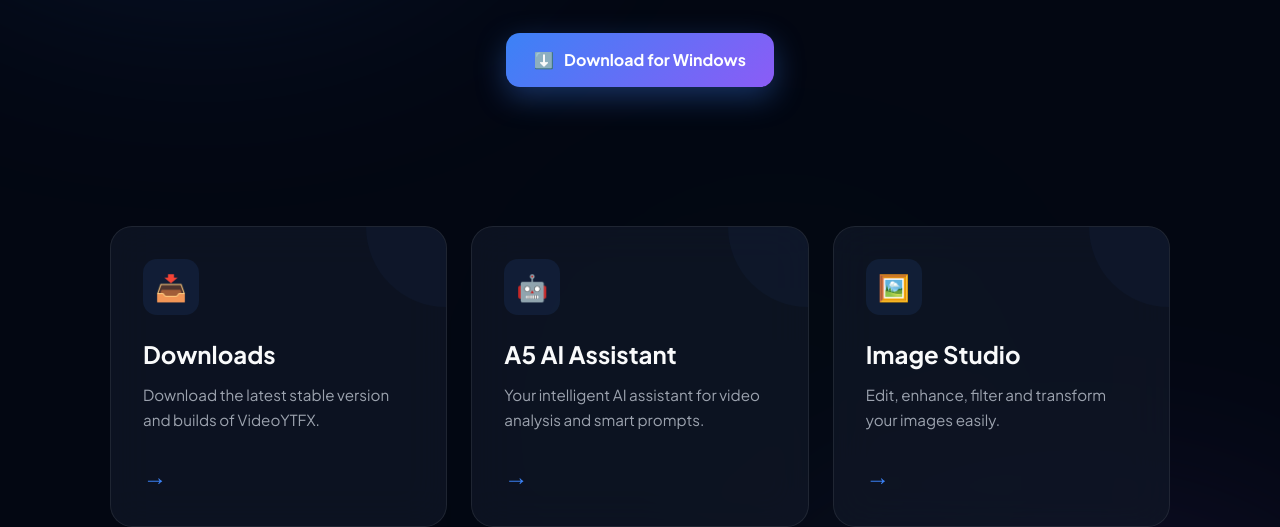
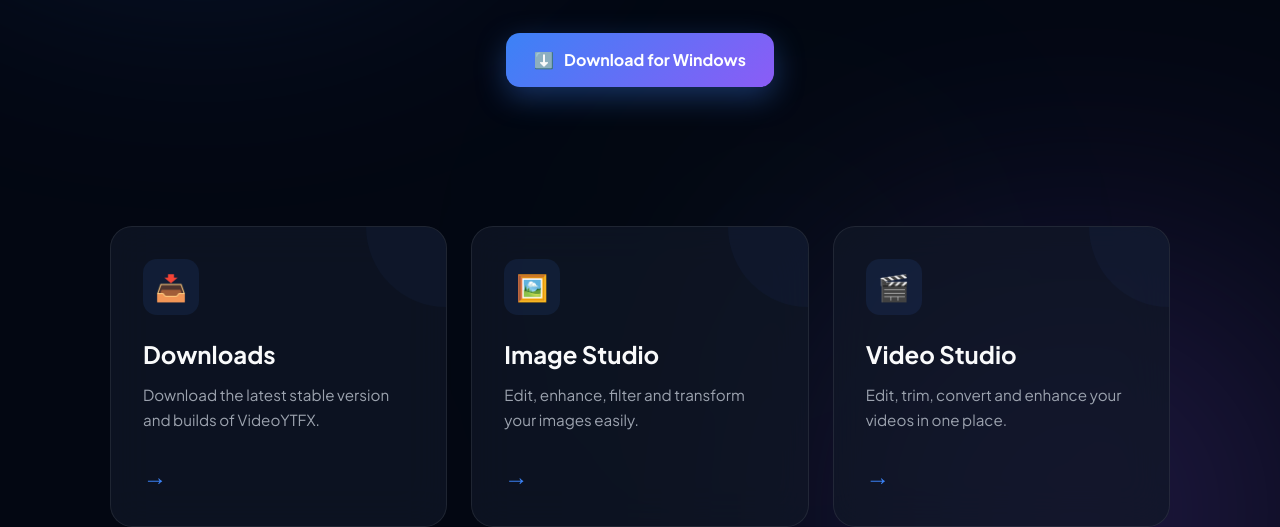
Before and after one commit to mohammed100ried-blip/VideoYTFX, a plain HTML site: page index.html in a window 1280 px wide. Shown: the part 433-960 px from the top of the page. Drawn offline with Linux system fonts and the light colour scheme.

Commit message:
Update index.html

```diff
--- a/index.html
+++ b/index.html
@@ -5,7 +5,7 @@
     <meta charset="UTF-8">
     <meta name="viewport" content="width=device-width, initial-scale=1.0">
 
-    <title>VideoYTFX - Ultimate Video Downloader & AI Companion</title>
+    <title>VideoYTFX - Ultimate Video Downloader & Companion</title>
 
     <link rel="preconnect" href="https://fonts.googleapis.com">
     <link rel="preconnect" href="https://fonts.gstatic.com" crossorigin>
@@ -350,7 +350,6 @@
         }
 
         @media (max-width: 640px) {
-
             .navbar {
                 padding: 14px 5%;
             }
@@ -406,21 +405,16 @@
     <div class="ambient-glow glow-3"></div>
 
     <nav class="navbar">
-
         <a href="index.html" class="brand">
-
             <div class="brand-icon">
                 V
             </div>
-
             <span>
                 VideoYTFX
             </span>
-
         </a>
 
         <div class="nav-actions">
-
             <button
                 class="btn-ui"
                 id="languageBtn"
@@ -439,16 +433,11 @@
             >
                 ☀️
             </button>
-
         </div>
-
     </nav>
 
-
     <section class="hero">
-
         <div class="hero-content">
-
             <div
                 class="hero-badge"
                 data-i18n="badge"
@@ -465,7 +454,6 @@
             </p>
 
             <div class="cta-group">
-
                 <a
                     class="btn-primary"
                     href="https://github.com/mohammed100ried-blip/VideoYTFX/releases/latest/download/VideoYTFX.exe"
@@ -475,339 +463,140 @@
                         Download for Windows
                     </span>
                 </a>
-
             </div>
-
         </div>
-
     </section>
 
-
     <section class="features">
-
         <a href="downloads.html" class="card">
-
             <div>
-
                 <div class="card-icon">
                     📥
                 </div>
-
                 <h2 data-i18n="downloadsTitle">
                     Downloads
                 </h2>
-
                 <p data-i18n="downloadsDescription">
                     Download the latest stable version and builds of VideoYTFX.
                 </p>
-
             </div>
-
             <div class="card-arrow">
                 →
             </div>
-
         </a>
 
-
-        <a href="a5.html" class="card">
-
+        <a href="image.html" class="card">
             <div>
-
                 <div class="card-icon">
-                    🤖
+                    🖼️
                 </div>
-
-                <h2 data-i18n="aiTitle">
-                    A5 AI Assistant
+                <h2 data-i18n="imageTitle">
+                    Image Studio
                 </h2>
-
-                <p data-i18n="aiDescription">
-                    Your intelligent AI assistant for video analysis and smart prompts.
+                <p data-i18n="imageDescription">
+                    Edit, enhance, filter and transform your images easily.
                 </p>
-
             </div>
-
             <div class="card-arrow">
                 →
             </div>
-
         </a>
 
-
-        <a href="image.html" class="card">
-
+        <a href="video.html" class="card">
             <div>
-
                 <div class="card-icon">
-                    🖼️
+                    🎬
                 </div>
-
-                <h2 data-i18n="imageTitle">
-                    Image Studio
+                <h2 data-i18n="videoTitle">
+                    Video Studio
                 </h2>
-
-                <p data-i18n="imageDescription">
-                    Edit, enhance, filter and transform your images easily.
+                <p data-i18n="videoDescription">
+                    Edit, trim, convert and enhance your videos in one place.
                 </p>
-
             </div>
-
             <div class="card-arrow">
                 →
             </div>
-
         </a>
-
-
-        <a href="video.html" class="card">
-
-            <div>
-
-                <div class="card-icon">
-                    🎬
-                </div>
-
-                <h2 data-i18n="videoTitle">
-                    Video Studio
-                </h2>
-
-                <p data-i18n="videoDescription">
-                    Edit, trim, convert and enhance your videos in one place.
-                </p>
-
-            </div>
-
-            <div class="card-arrow">
-                →
-            </div>
-
-        </a>
-
     </section>
 
-
     <footer>
-
         <span data-i18n="footerText">
             © 2026 VideoYTFX. All rights reserved.
         </span>
-
     </footer>
 
-
     <script>
-
         const translations = {
-
             en: {
-
-                badge:
-                    "✨ Next-Gen Media Downloader",
-
-                heroTitle:
-                    "VideoYTFX",
-
-                heroDescription:
-                    "A simple, ultra-fast, and powerful video downloading experience powered by advanced technology.",
-
-                downloadText:
-                    "Download for Windows",
-
-                downloadsTitle:
-                    "Downloads",
-
-                downloadsDescription:
-                    "Download the latest stable version and builds of VideoYTFX.",
-
-                aiTitle:
-                    "A5 AI Assistant",
-
-                aiDescription:
-                    "Your intelligent AI assistant for video analysis and smart prompts.",
-
-                imageTitle:
-                    "Image Studio",
-
-                imageDescription:
-                    "Edit, enhance, filter and transform your images easily.",
-
-                videoTitle:
-                    "Video Studio",
-
-                videoDescription:
-                    "Edit, trim, convert and enhance your videos in one place.",
-
-                footerText:
-                    "© 2026 VideoYTFX. All rights reserved.",
-
-                langButton:
-                    "العربية"
+                badge: "✨ Next-Gen Media Downloader",
+                heroTitle: "VideoYTFX",
+                heroDescription: "A simple, ultra-fast, and powerful video downloading experience powered by advanced technology.",
+                downloadText: "Download for Windows",
+                downloadsTitle: "Downloads",
+                downloadsDescription: "Download the latest stable version and builds of VideoYTFX.",
+                imageTitle: "Image Studio",
+                imageDescription: "Edit, enhance, filter and transform your images easily.",
+                videoTitle: "Video Studio",
+                videoDescription: "Edit, trim, convert and enhance your videos in one place.",
+                footerText: "© 2026 VideoYTFX. All rights reserved.",
+                langButton: "العربية"
             },
 
-
             ar: {
-
-                badge:
-                    "✨ أداة تنزيل وسائط من الجيل الجديد",
-
-                heroTitle:
-                    "VideoYTFX",
-
-                heroDescription:
-                    "تجربة فائقة السرعة والقوة لتحميل الفيديوهات بأسلوب عصري ومتطور.",
-
-                downloadText:
-                    "تحميل لنظام الويندوز",
-
-                downloadsTitle:
-                    "التحميلات",
-
-                downloadsDescription:
-                    "قم بتنزيل أحدث الإصدارات المستقرة والملفات الخاصة بـ VideoYTFX.",
-
-                aiTitle:
-                    "الذكاء الاصطناعي A5",
-
-                aiDescription:
-                    "مساعدك الذكي المدمج لتحليل الفيديوهات وتسهيل المهام.",
-
-                imageTitle:
-                    "استوديو الصور",
-
-                imageDescription:
-                    "عدّل وحسّن وأضف الفلاتر والمؤثرات إلى صورك بسهولة.",
-
-                videoTitle:
-                    "استوديو الفيديو",
-
-                videoDescription:
-                    "عدّل واقصص وحوّل وحسّن فيديوهاتك في مكان واحد.",
-
-                footerText:
-                    "© 2026 VideoYTFX. جميع الحقوق محفوظة.",
-
-                langButton:
-                    "English"
+                badge: "✨ أداة تنزيل وسائط من الجيل الجديد",
+                heroTitle: "VideoYTFX",
+                heroDescription: "تجربة فائقة السرعة والقوة لتحميل الفيديوهات بأسلوب عصري ومتطور.",
+                downloadText: "تحميل لنظام الويندوز",
+                downloadsTitle: "التحميلات",
+                downloadsDescription: "قم بتنزيل أحدث الإصدارات المستقرة والملفات الخاصة بـ VideoYTFX.",
+                imageTitle: "استوديو الصور",
+                imageDescription: "عدّل وحسّن وأضف الفلاتر والمؤثرات إلى صورك بسهولة.",
+                videoTitle: "استوديو الفيديو",
+                videoDescription: "عدّل واقصص وحوّل وحسّن فيديوهاتك في مكان واحد.",
+                footerText: "© 2026 VideoYTFX. جميع الحقوق محفوظة.",
+                langButton: "English"
             }
-
         };
 
-
         function setLanguage(lang) {
-
             document
                 .querySelectorAll("[data-i18n]")
                 .forEach(element => {
-
-                    const key =
-                        element.getAttribute("data-i18n");
-
-                    if (
-                        translations[lang] &&
-                        translations[lang][key]
-                    ) {
-
-                        element.textContent =
-                            translations[lang][key];
-
+                    const key = element.getAttribute("data-i18n");
+                    if (translations[lang] && translations[lang][key]) {
+                        element.textContent = translations[lang][key];
                     }
-
                 });
 
-
-            document.getElementById("langLabel")
-                .textContent =
-                translations[lang].langButton;
-
-
-            document.documentElement.lang =
-                lang;
-
-
-            document.documentElement.dir =
-                lang === "ar"
-                    ? "rtl"
-                    : "ltr";
-
-
-            localStorage.setItem(
-                "app_lang",
-                lang
-            );
-
+            document.getElementById("langLabel").textContent = translations[lang].langButton;
+            document.documentElement.lang = lang;
+            document.documentElement.dir = lang === "ar" ? "rtl" : "ltr";
+            localStorage.setItem("app_lang", lang);
         }
 
-
         function toggleLanguage() {
-
-            const currentLang =
-                localStorage.getItem("app_lang")
-                || "en";
-
-            setLanguage(
-                currentLang === "en"
-                    ? "ar"
-                    : "en"
-            );
-
+            const currentLang = localStorage.getItem("app_lang") || "en";
+            setLanguage(currentLang === "en" ? "ar" : "en");
         }
 
-
         function setTheme(theme) {
-
-            document.documentElement
-                .setAttribute(
-                    "data-theme",
-                    theme
-                );
-
-
-            document.getElementById("themeBtn")
-                .textContent =
-                theme === "light"
-                    ? "🌙"
-                    : "☀️";
-
-
-            localStorage.setItem(
-                "app_theme",
-                theme
-            );
-
+            document.documentElement.setAttribute("data-theme", theme);
+            document.getElementById("themeBtn").textContent = theme === "light" ? "🌙" : "☀️";
+            localStorage.setItem("app_theme", theme);
         }
 
-
         function toggleTheme() {
-
-            const currentTheme =
-                localStorage.getItem("app_theme")
-                || "dark";
-
-            setTheme(
-                currentTheme === "dark"
-                    ? "light"
-                    : "dark"
-            );
-
+            const currentTheme = localStorage.getItem("app_theme") || "dark";
+            setTheme(currentTheme === "dark" ? "light" : "dark");
         }
 
-
         (function init() {
-
-            const savedLang =
-                localStorage.getItem("app_lang")
-                || "en";
-
-            const savedTheme =
-                localStorage.getItem("app_theme")
-                || "dark";
-
+            const savedLang = localStorage.getItem("app_lang") || "en";
+            const savedTheme = localStorage.getItem("app_theme") || "dark";
             setLanguage(savedLang);
             setTheme(savedTheme);
-
         })();
-
     </script>
 
 </body>
```
